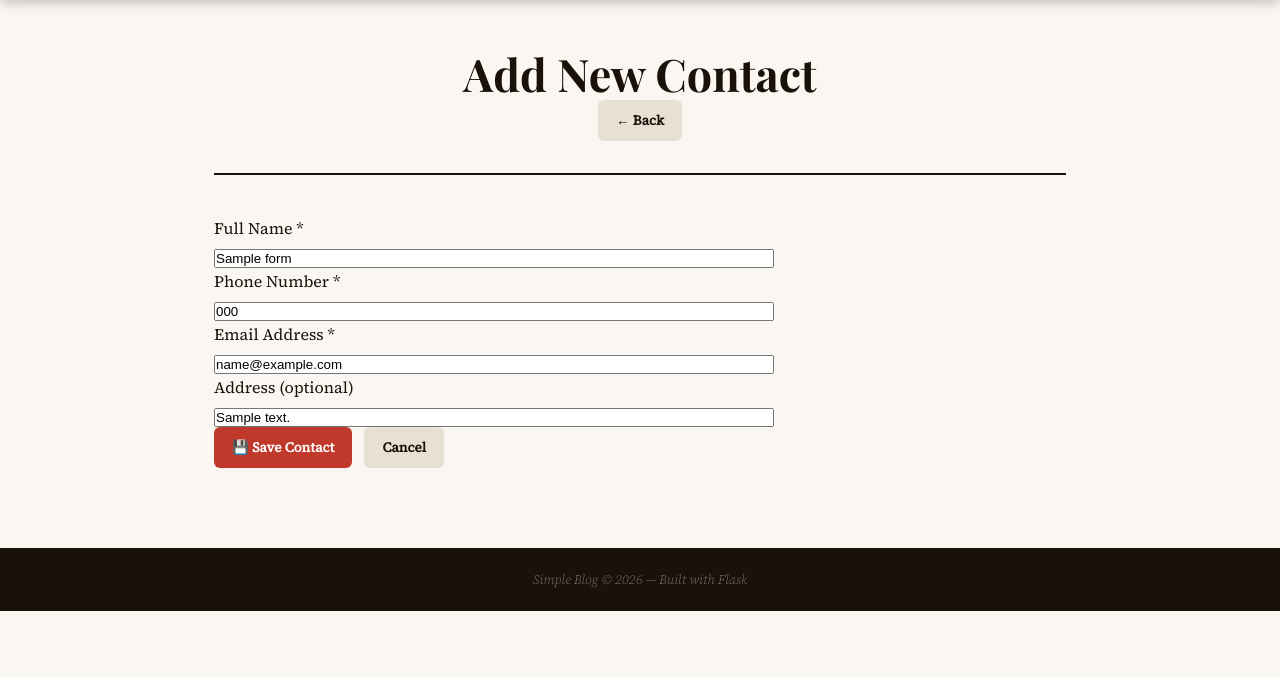
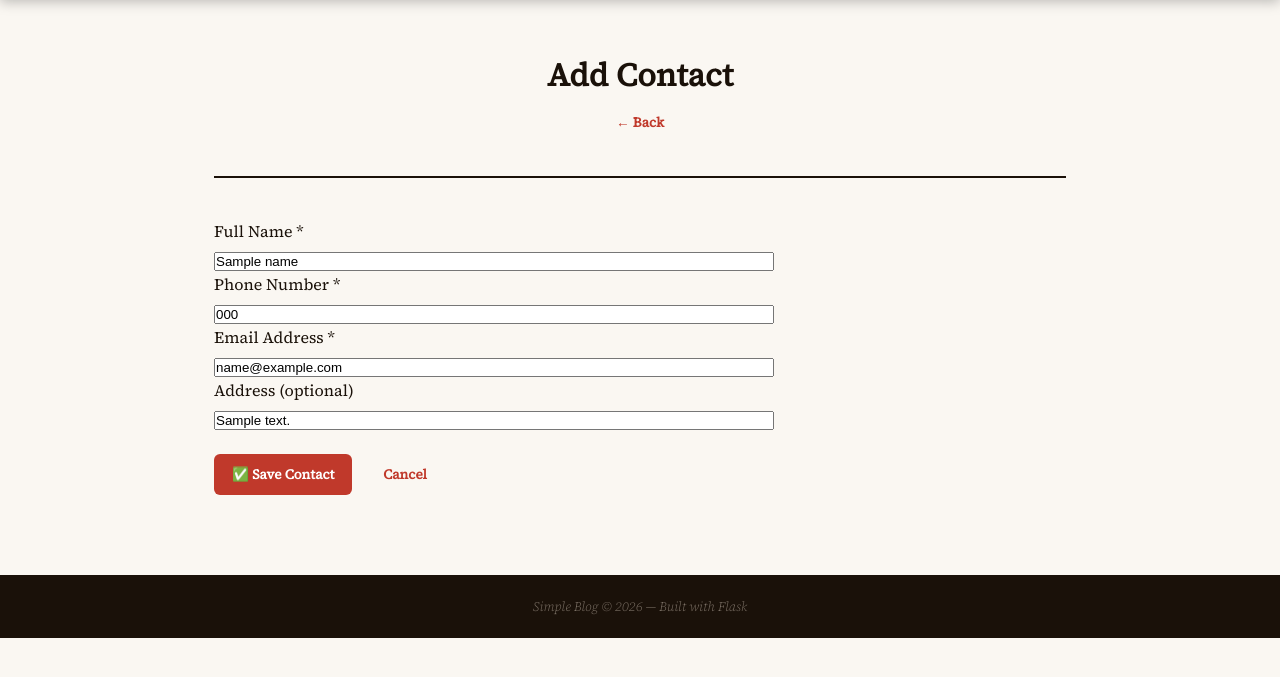
Before and after one commit to Sahil-art711/AI-FAKE-NEWS-DETECTOR, a Flask app: template Exp_6-Contact_Management_System/templates/add_contact.html in a window 1280 px wide. Shown: the part 60-737 px from the top of the page. Run offline with Flask 3, Linux system fonts and the light colour scheme; the template is opened without the code that fills it: most values are stand-ins (such as "Sample title", 1, 10 or a date in 2020).

Commit message:
Enhance add_contact.html layout and styling

```diff
--- a/Exp_6-Contact_Management_System/templates/add_contact.html
+++ b/Exp_6-Contact_Management_System/templates/add_contact.html
@@ -1,10 +1,11 @@
 {% extends "base.html" %}
-{% block title %}Add Contact{% endblock %}
+
+{% block title %}Add Contact – Contact Manager{% endblock %}
 
 {% block content %}
 <div class="page-header">
-  <h1 class="page-title">Add New Contact</h1>
-  <a href="{{ url_for('index') }}" class="btn btn-secondary">← Back</a>
+    <h1>Add <span>Contact</span></h1>
+    <a href="{{ url_for('index') }}" class="btn btn-ghost">← Back</a>
 </div>
 
 <div class="card" style="max-width:560px;">
@@ -12,56 +13,36 @@
 
         <div class="form-group">
             <label for="name">Full Name *</label>
-      <input
-        type="text"
-        id="name"
-        name="name"
-        value="{{ form_data.get('name', '') }}"
-        placeholder="e.g. Alice Johnson"
-        required
-      />
+            <input type="text" id="name" name="name"
+                   placeholder="e.g. Rahul Sharma"
+                   value="{{ name or '' }}" required />
         </div>
 
         <div class="form-group">
             <label for="phone">Phone Number *</label>
-      <input
-        type="tel"
-        id="phone"
-        name="phone"
-        value="{{ form_data.get('phone', '') }}"
+            <input type="tel" id="phone" name="phone"
                    placeholder="e.g. 9876543210"
-        required
-      />
+                   value="{{ phone or '' }}" required />
         </div>
 
         <div class="form-group">
             <label for="email">Email Address *</label>
-      <input
-        type="email"
-        id="email"
-        name="email"
-        value="{{ form_data.get('email', '') }}"
-        placeholder="e.g. alice@example.com"
-        required
-      />
+            <input type="email" id="email" name="email"
+                   placeholder="e.g. rahul@email.com"
+                   value="{{ email or '' }}" required />
         </div>
 
         <div class="form-group">
-      <label for="address">Address <span style="color:var(--muted); font-weight:400;">(optional)</span></label>
-      <input
-        type="text"
-        id="address"
-        name="address"
-        value="{{ form_data.get('address', '') }}"
-        placeholder="e.g. 12 Elm Street, Delhi"
-      />
+            <label for="address">Address (optional)</label>
+            <input type="text" id="address" name="address"
+                   placeholder="e.g. 12 MG Road, Delhi"
+                   value="{{ address or '' }}" />
         </div>
 
-    <div class="form-actions">
-      <button type="submit" class="btn btn-primary">💾 Save Contact</button>
-      <a href="{{ url_for('index') }}" class="btn btn-secondary">Cancel</a>
+        <div style="display:flex; gap:.8rem; margin-top:1.5rem;">
+            <button type="submit" class="btn btn-primary">✅ Save Contact</button>
+            <a href="{{ url_for('index') }}" class="btn btn-ghost">Cancel</a>
         </div>
-
     </form>
 </div>
 {% endblock %}
```
Lines whose indentation alone changed are shown as unchanged.
